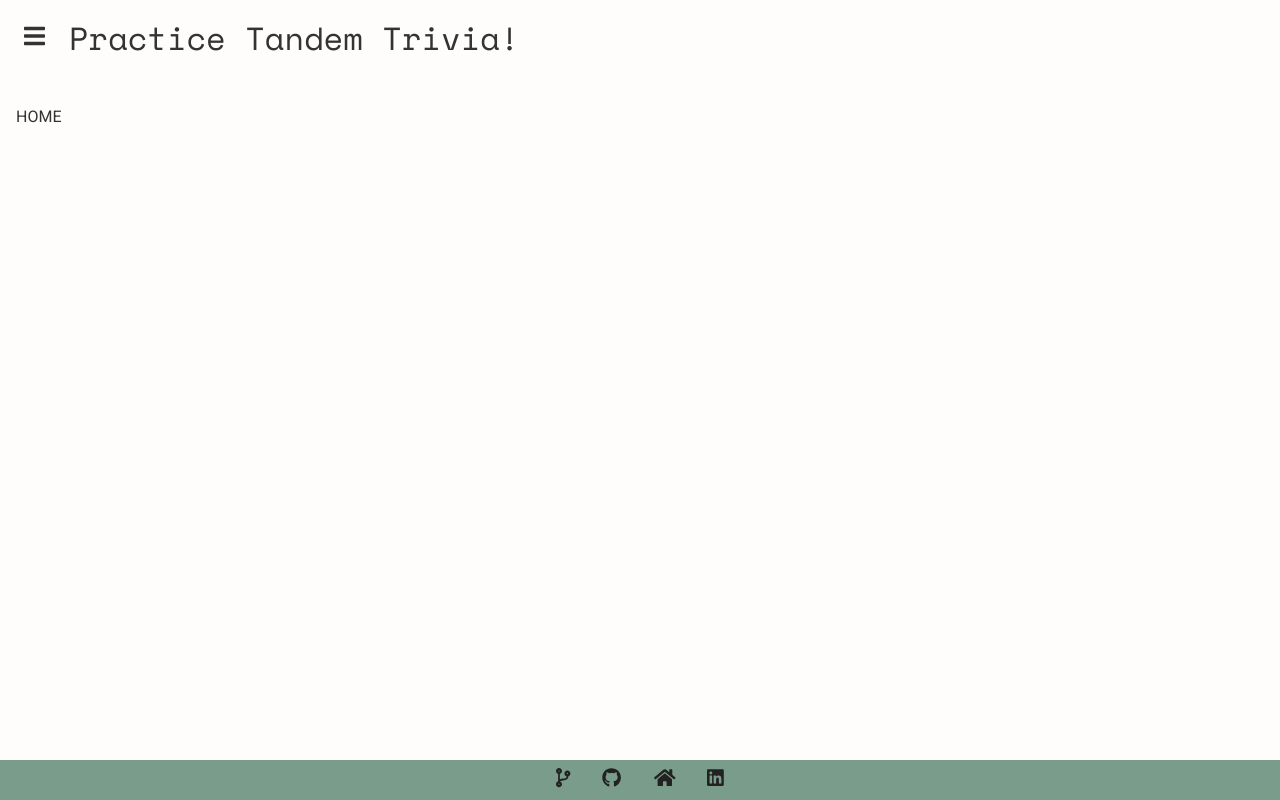
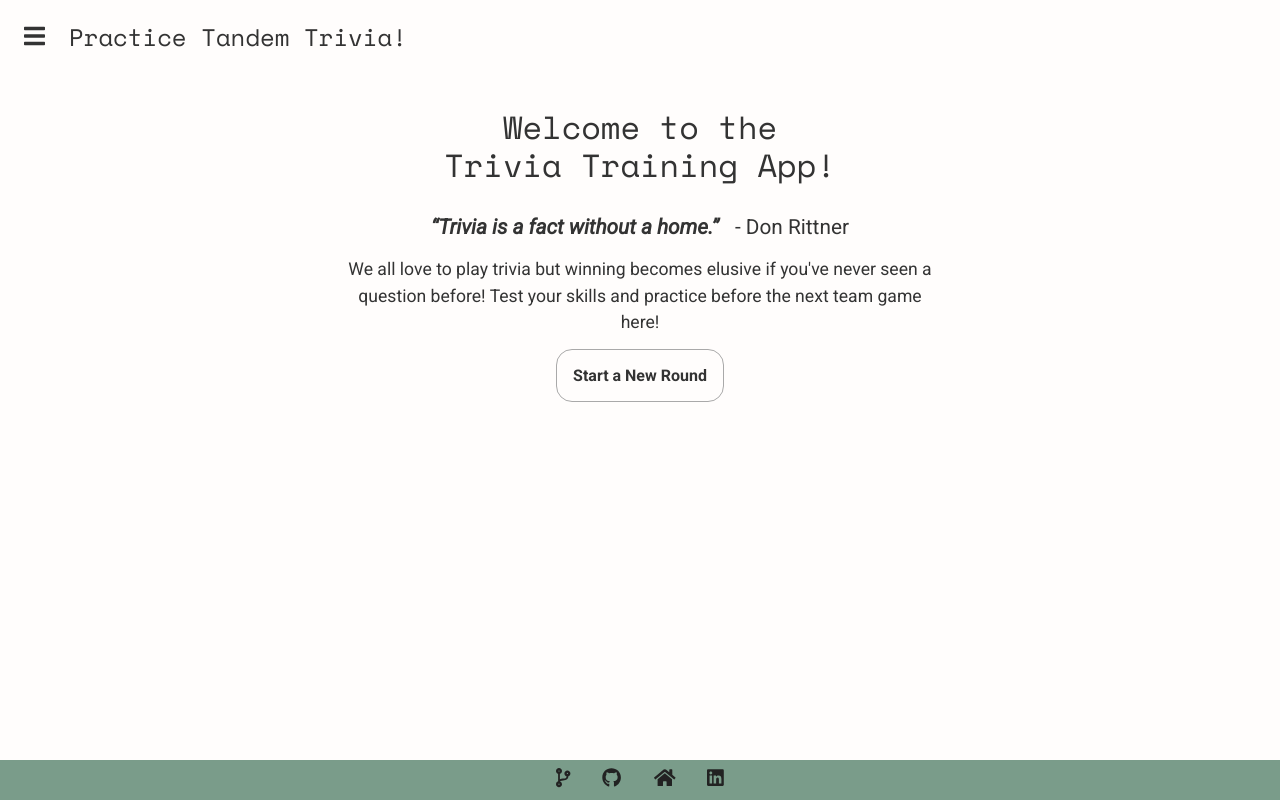
Before and after one commit to philgresh/tandem_trivia, a React (Create React App) app: page / in a window 1280 px wide. Built offline with nearby package versions, Linux system fonts and the light colour scheme.

Commit message:
Add instructions/home page

```diff
--- a/src/components/logic/useRound.js
+++ b/src/components/logic/useRound.js
@@ -69,8 +69,8 @@ const useRound = (initialQuestions = []) => {
   /**
    * Fetches new questions and sets score to 0/0.
    */
-  const startNewRound = (numQuestions = 2) =>
-    fetchQuestions(numQuestions).then((newQuestions) => {
+  const startNewRound = () =>
+    fetchQuestions().then((newQuestions) => {
       setQuestions(newQuestions);
       dispatch();
       const newFirstQuestion = newQuestions[0];
--- a/src/components/pages/Home.jsx
+++ b/src/components/pages/Home.jsx
@@ -1,7 +1,24 @@
 import React from 'react';
+import { Link } from 'react-router-dom';
 
 const Home = () => {
-  return <>HOME</>;
+  return (
+    <div className="home">
+      <h1>Welcome to the Trivia Training App!</h1>
+      <div className="quotation">
+        <span className="quote">“Trivia is a fact without a home.”</span>
+        <span className="author">- Don Rittner</span>
+      </div>
+      <div className="instructions">
+        We all love to play trivia but winning becomes elusive if you&apos;ve
+        never seen a question before! Test your skills and practice before the
+        next team game here!
+      </div>
+      <Link to="/play" className="start-playing">
+        Start a New Round
+      </Link>
+    </div>
+  );
 };
 
 Home.propTypes = {};
--- /dev/null
+++ b/src/styles/home.scss
@@ -0,0 +1,45 @@
+.home {
+  max-width: 600px;
+  margin: auto;
+  text-align: center;
+  padding-bottom: 2rem;
+
+  & > h1 {
+    max-width: 400px;
+    margin: 0 auto 2rem auto;
+  }
+
+  & .quotation {
+    margin-bottom: 1rem;
+    font-size: 1.3rem;
+
+    & > .quote {
+      font-weight: bold;
+      font-style: italic;
+    }
+
+    & > .author {
+      margin-left: 1rem;
+    }
+  }
+
+  & > .instructions {
+    font-size: 1.1rem;
+    line-height: 1.5;
+    margin-bottom: 2rem;
+  }
+
+  & > a.start-playing {
+    color: inherit;
+    font-weight: bold;
+    border: 1px solid darkgray;
+    border-radius: 1rem;
+    padding: 1rem;
+    margin: 2rem;
+    text-decoration: none;
+
+    &:hover {
+      background-color: lightgray;
+    }
+  }
+}
--- a/src/styles/navbar.scss
+++ b/src/styles/navbar.scss
@@ -19,6 +19,7 @@ nav {
     & > h1 {
       margin-bottom: 0;
       padding: 0 1rem;
+      font-size: 1.5rem;
     }
 
     &:visited {
@@ -33,8 +34,8 @@ nav {
       font-size: 1rem;
     }
 
-    & h1 {
-      font-size: 1.3rem;
+    & > a > h1 {
+      font-size: 1.2rem;
     }
   }
 }
--- a/src/styles/results.scss
+++ b/src/styles/results.scss
@@ -60,6 +60,7 @@ $incorrect-color: #ca0000;
       & > .response-question {
         margin-bottom: 0.5rem;
         font-weight: bold;
+        text-align: left;
 
         &.correct {
           color: $correct-color;
--- a/src/styles/style.scss
+++ b/src/styles/style.scss
@@ -13,6 +13,7 @@ $theme-color: #7a9c8a;
 @import './sidenavbar.scss';
 @import './atoms.scss';
 @import './results.scss';
+@import './home.scss';
 
 body {
   font-family: 'Roboto', Helvetica, Arial, sans-serif;
```
